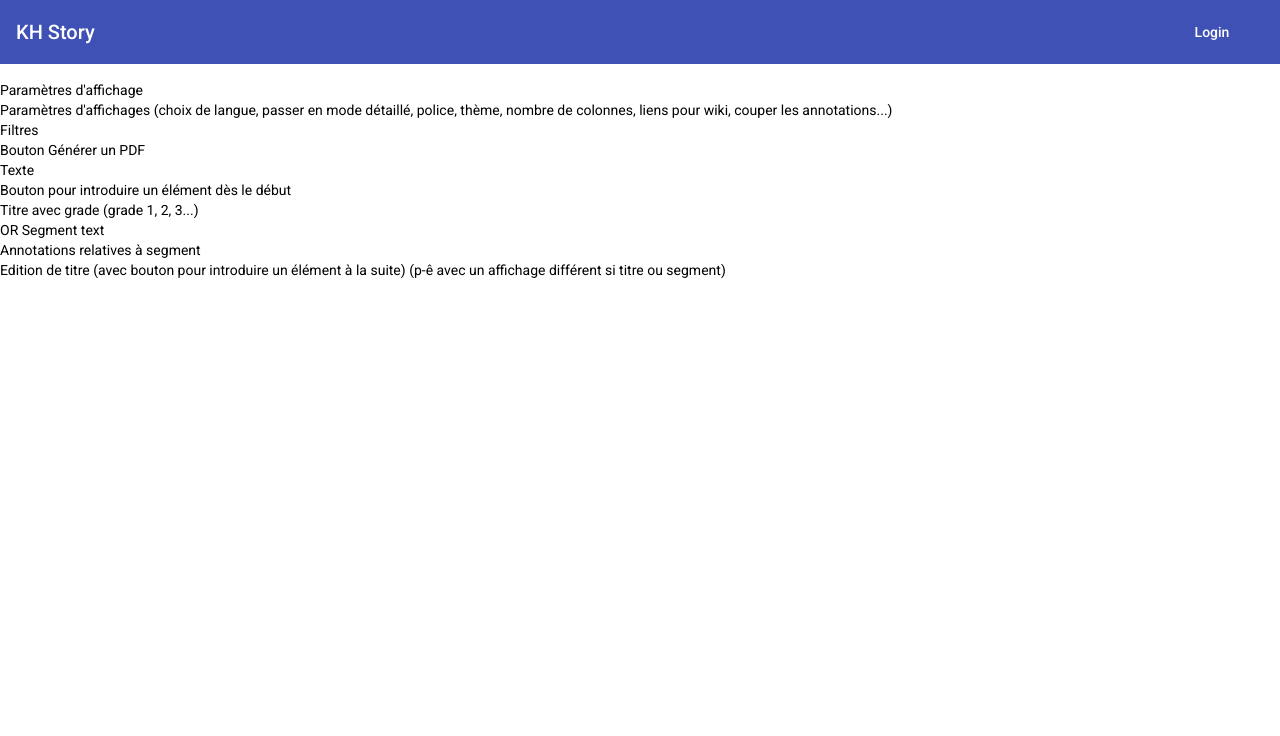
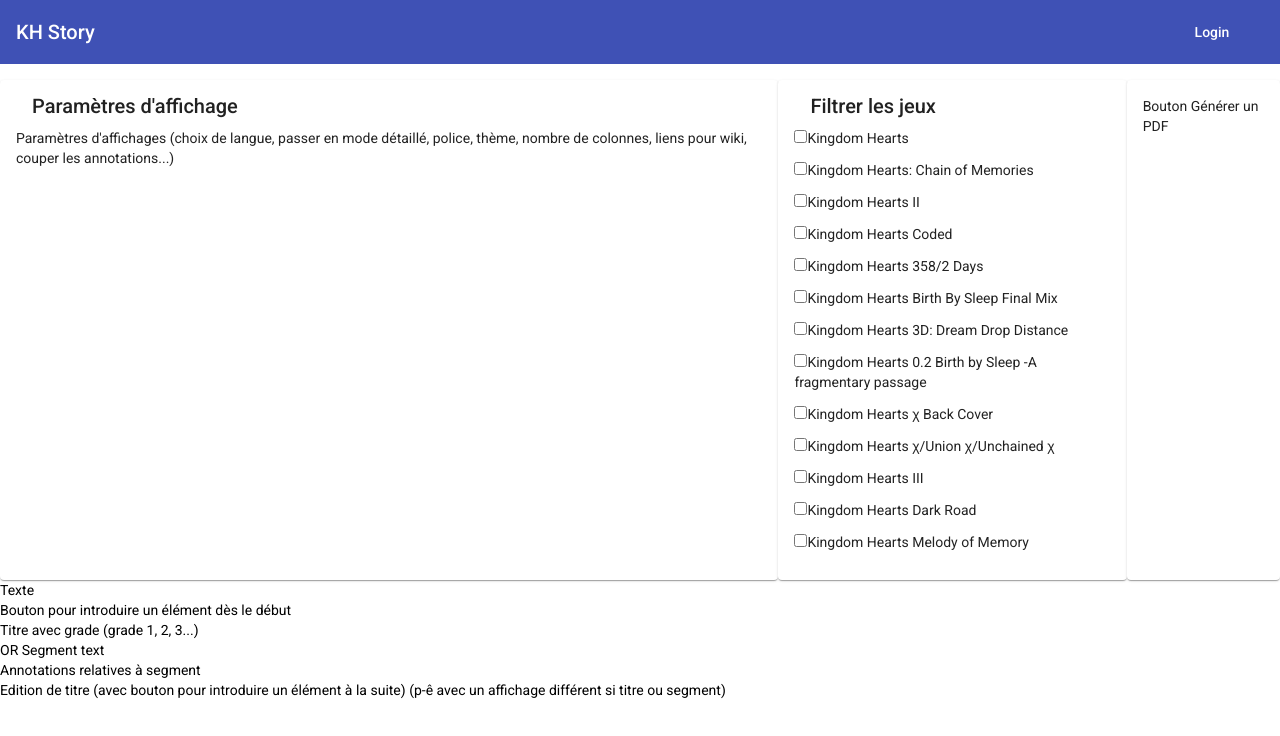
Before and after one commit to roMarziali/KH-Story, an Angular app: page / in a window 1280 px wide. Shown: the top 736 px of the page. Built offline with nearby package versions, Linux system fonts and the light colour scheme.

Commit message:
Début mise en place système filtrage jeu

```diff
--- a/src/app/app-routing.module.ts
+++ b/src/app/app-routing.module.ts
@@ -2,10 +2,12 @@
 import { RouterModule, Routes } from '@angular/router';
 import { LoginComponent } from './login/login.component';
 import { StoryComponent } from './story/story.component';
+import { TestComponent } from './test/test.component';
 
 const routes: Routes = [
   { path: '', component: StoryComponent },
-  { path: 'login', component: LoginComponent }
+  { path: 'login', component: LoginComponent },
+  { path: 'test', component: TestComponent }
 ];
 
 @NgModule({
--- a/src/app/story-params/story-params.component.html
+++ b/src/app/story-params/story-params.component.html
@@ -1,11 +1,36 @@
-<section>
-  <div>
-    Paramètres d'affichage
-    <div>
-      Paramètres d'affichages (choix de langue, passer en mode détaillé, police,
-      thème, nombre de colonnes, liens pour wiki, couper les annotations...)
-    </div>
-    <div>Filtres</div>
-  </div>
-  <div>Bouton Générer un PDF</div>
+<section id="story-params">
+  <mat-card>
+    <mat-card-header>
+      <mat-card-title>Paramètres d'affichage</mat-card-title>
+    </mat-card-header>
+    <mat-card-content>
+      <p>
+        Paramètres d'affichages (choix de langue, passer en mode détaillé,
+        police, thème, nombre de colonnes, liens pour wiki, couper les
+        annotations...)
+      </p>
+    </mat-card-content>
+  </mat-card>
+
+  <mat-card>
+    <mat-card-header>
+      <mat-card-title>Filtrer les jeux</mat-card-title>
+    </mat-card-header>
+    <mat-card-content>
+      <section >
+        <p *ngFor="let game of games">
+          <input type="checkbox"><label>{{ game }}</label>
+        </p>
+      </section>
+
+
+
+    </mat-card-content>
+  </mat-card>
+
+  <mat-card>
+    <mat-card-content>
+      <p>Bouton Générer un PDF</p>
+    </mat-card-content>
+  </mat-card>
 </section>
--- a/src/app/story-params/story-params.component.scss
+++ b/src/app/story-params/story-params.component.scss
@@ -0,0 +1,3 @@
+#story-params{
+  display : flex;
+}
--- a/src/app/story-params/story-params.component.ts
+++ b/src/app/story-params/story-params.component.ts
@@ -1,4 +1,14 @@
 import { Component } from '@angular/core';
+import { StoryComponent } from '../story/story.component';
+
+import {
+  FormBuilder,
+  FormGroup,
+  FormArray,
+  FormControl,
+  ValidatorFn
+} from '@angular/forms';
+
 
 @Component({
   selector: 'app-story-params',
@@ -6,5 +16,15 @@
   styleUrls: ['./story-params.component.scss']
 })
 export class StoryParamsComponent {
+  games: string[] = [];
+
+  // reprendre avec ça puis tenter de basculer sur un angular material (sinon, virer le angular material pour les checkbox) https://www.itsolutionstuff.com/post/angular-dynamic-checkbox-list-exampleexample.html
+  selectedGames: { [key: string]: boolean; } = {}
+
+  constructor(private StoryComponent: StoryComponent) {
+    this.games = this.StoryComponent.games;
+    for (const game of this.games) this.selectedGames[game] = true;
+
+  }
 
 }
--- a/src/app/story/story.component.ts
+++ b/src/app/story/story.component.ts
@@ -7,4 +7,24 @@
 })
 export class StoryComponent {
 
+  private _games = [
+    "Kingdom Hearts",
+    "Kingdom Hearts: Chain of Memories",
+    "Kingdom Hearts II",
+    "Kingdom Hearts Coded",
+    "Kingdom Hearts 358/2 Days",
+    "Kingdom Hearts Birth By Sleep Final Mix",
+    "Kingdom Hearts 3D: Dream Drop Distance",
+    "Kingdom Hearts 0.2 Birth by Sleep -A fragmentary passage",
+    "Kingdom Hearts χ Back Cover",
+    "Kingdom Hearts χ/Union χ/Unchained χ",
+    "Kingdom Hearts III",
+    "Kingdom Hearts Dark Road",
+    "Kingdom Hearts Melody of Memory",
+  ]
+
+  public get games() {
+    return this._games
+  }
+
 }
--- /dev/null
+++ b/src/app/test/test.component.html
@@ -0,0 +1,12 @@
+<p>test works!</p>
+<section class="example-section" [formGroup]="toppings">
+  <h4>Select your toppings:</h4>
+  <p><mat-checkbox formControlName="pepperoni">Pepperoni</mat-checkbox></p>
+  <p><mat-checkbox formControlName="extracheese">Extra Cheese</mat-checkbox></p>
+  <p><mat-checkbox formControlName="mushroom">Mushroom</mat-checkbox></p>
+</section>
+
+<section class="example-section" [formGroup]="toppings">
+  <h4>You chose:</h4>
+  {{toppings.value | json}}
+</section>
--- /dev/null
+++ b/src/app/test/test.component.scss
@@ -0,0 +1,3 @@
+.example-section {
+  margin: 12px 0;
+}
--- /dev/null
+++ b/src/app/test/test.component.ts
@@ -0,0 +1,18 @@
+import {Component} from '@angular/core';
+import {FormBuilder} from '@angular/forms';
+
+/** @title Checkboxes with reactive forms */
+@Component({
+  selector: 'app-test',
+  templateUrl: './test.component.html',
+  styleUrls: ['./test.component.scss']
+})
+export class TestComponent {
+  toppings = this._formBuilder.group({
+    pepperoni: false,
+    extracheese: false,
+    mushroom: false,
+  });
+
+  constructor(private _formBuilder: FormBuilder) {}
+}
```
Also changed, not shown: src/app/app.module.ts (+12 -2 lines), 1 other file (tests, documents, lock files or other folders).
